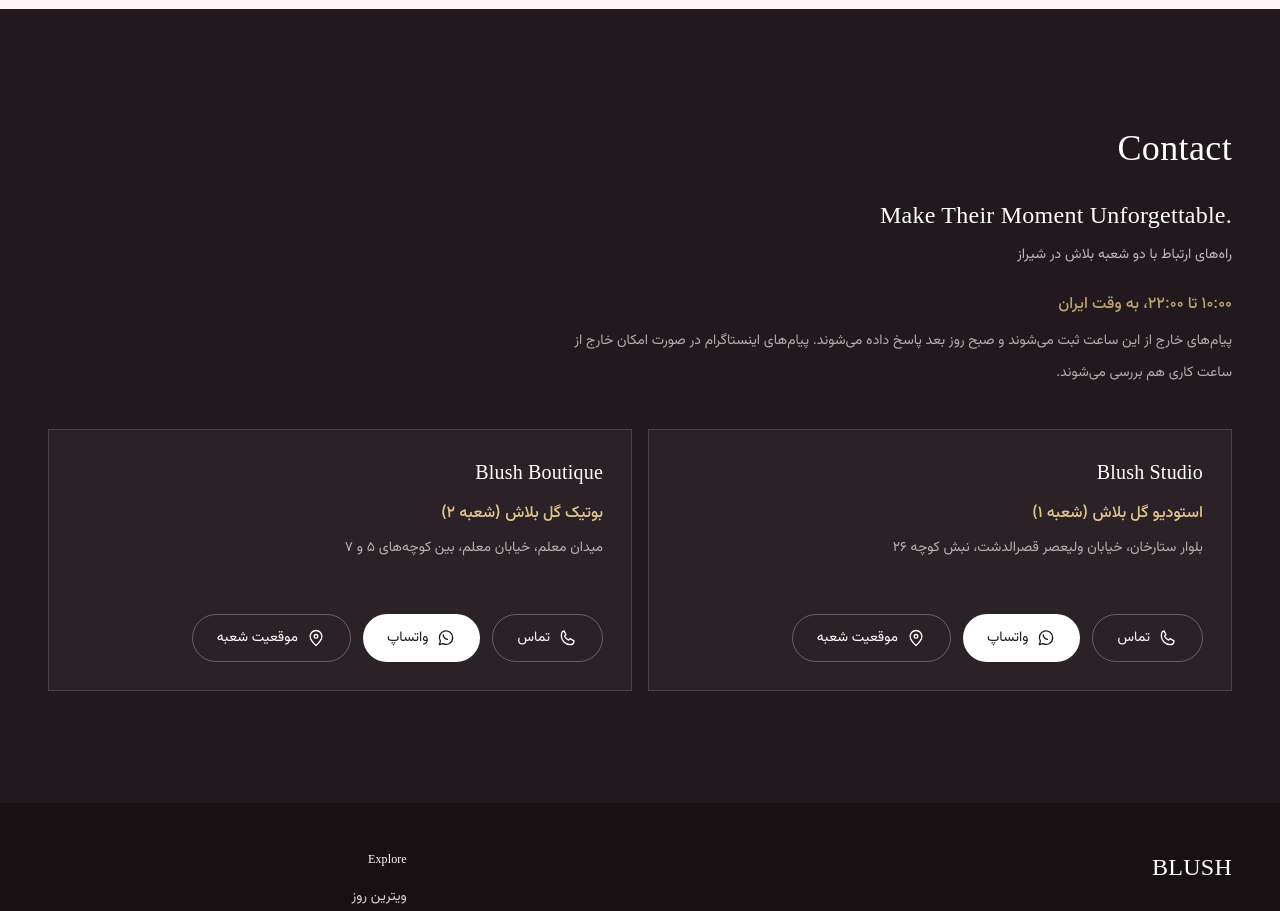
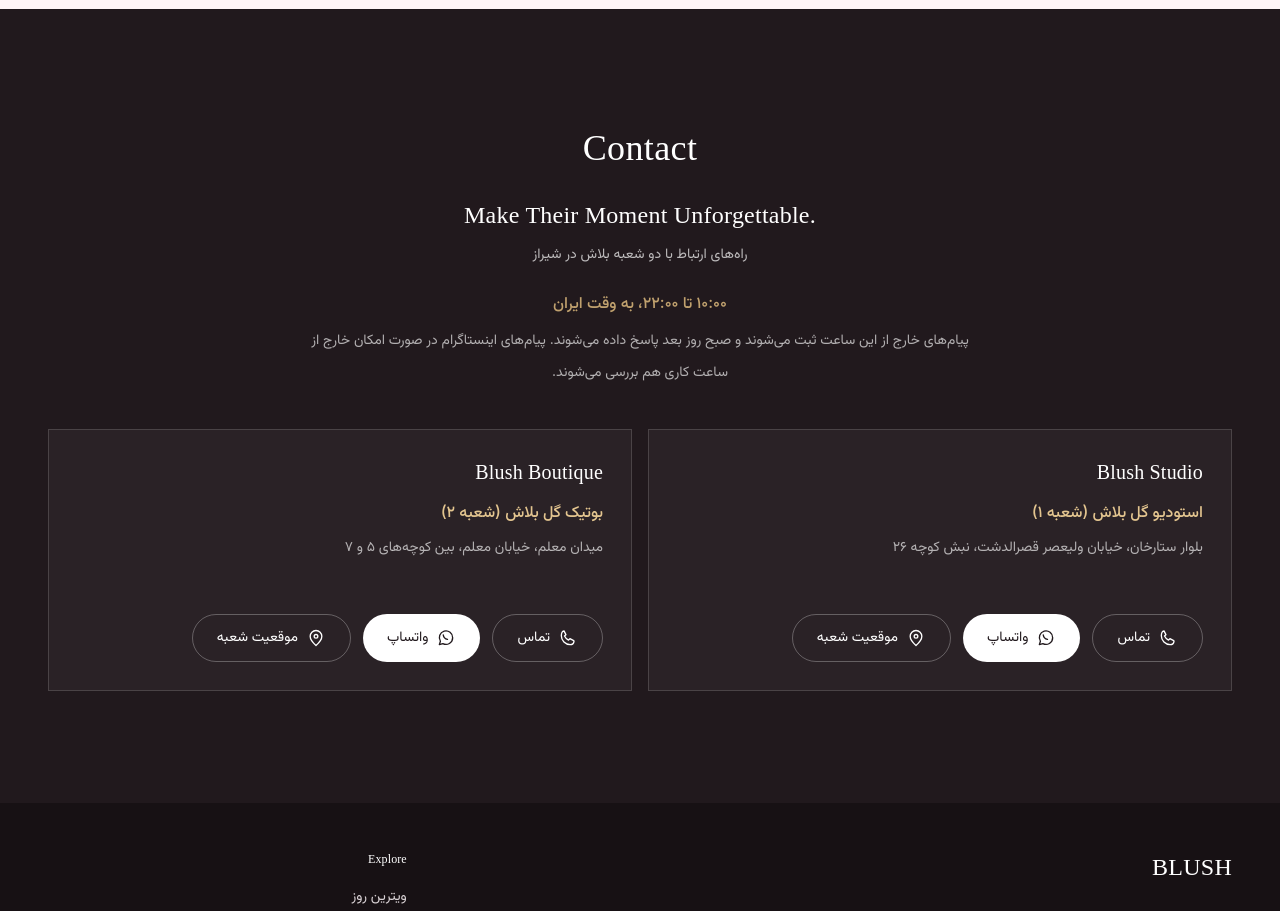
Before and after one commit to Bashirkamali/blush, a React (Vite) app: page / in a window 1280 px wide. Shown: the part 7600-8511 px from the top of the page. Built offline with nearby package versions, Linux system fonts and the light colour scheme.

Commit message:
style: center contact introduction

```diff
--- a/src/components/FinalCTA.tsx
+++ b/src/components/FinalCTA.tsx
@@ -17,14 +17,14 @@
         viewport={{ once: true, margin: "-80px" }}
         transition={{ duration: 0.75 }}
       >
-        <div className="max-w-3xl text-right">
-          <h2 className="max-w-3xl !text-right text-2xl font-light leading-[1.7] md:text-4xl md:leading-[1.55]" lang="en" dir="ltr">
+        <div className="mx-auto max-w-3xl text-center">
+          <h2 className="max-w-3xl !text-center text-2xl font-light leading-[1.7] md:text-4xl md:leading-[1.55]" lang="en" dir="ltr">
             {siteConfig.finalCta.heading}
           </h2>
-          <p className="mt-5 !text-right text-2xl leading-9" lang="en" dir="ltr">{siteConfig.finalCta.description}</p>
+          <p className="mt-5 !text-center text-2xl leading-9" lang="en" dir="ltr">{siteConfig.finalCta.description}</p>
           <p className="mt-3 text-sm text-white/70">{siteConfig.finalCta.sub}</p>
           <p className="mt-7 font-medium text-[#c0a16e]">{siteConfig.finalCta.hours}</p>
-          <p className="mt-2 max-w-2xl text-sm leading-8 text-white/65">{siteConfig.finalCta.hoursNote}</p>
+          <p className="mx-auto mt-2 max-w-2xl text-sm leading-8 text-white/65">{siteConfig.finalCta.hoursNote}</p>
         </div>
 
         <div className="mt-10 grid gap-4 lg:grid-cols-2">
```
